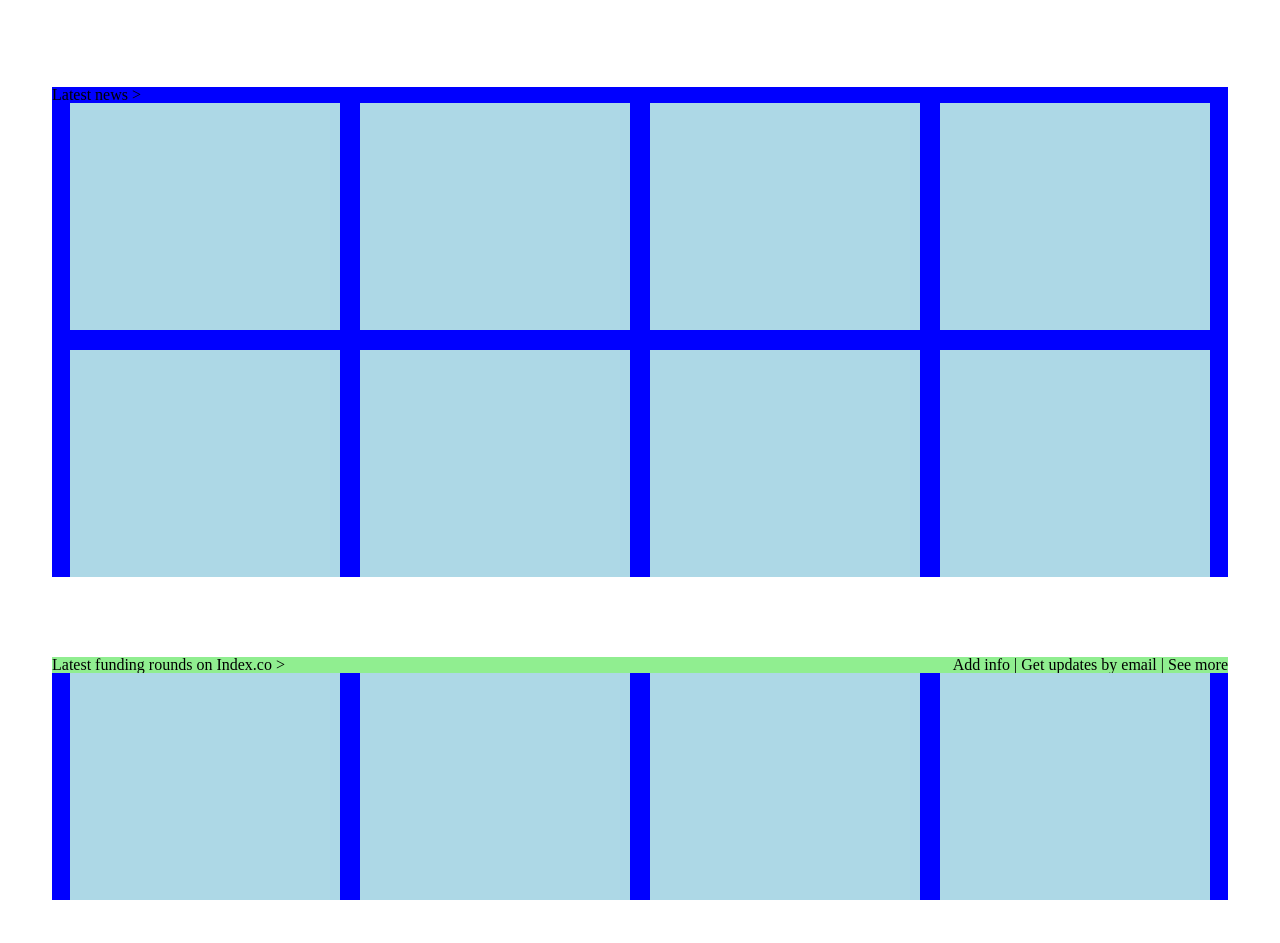
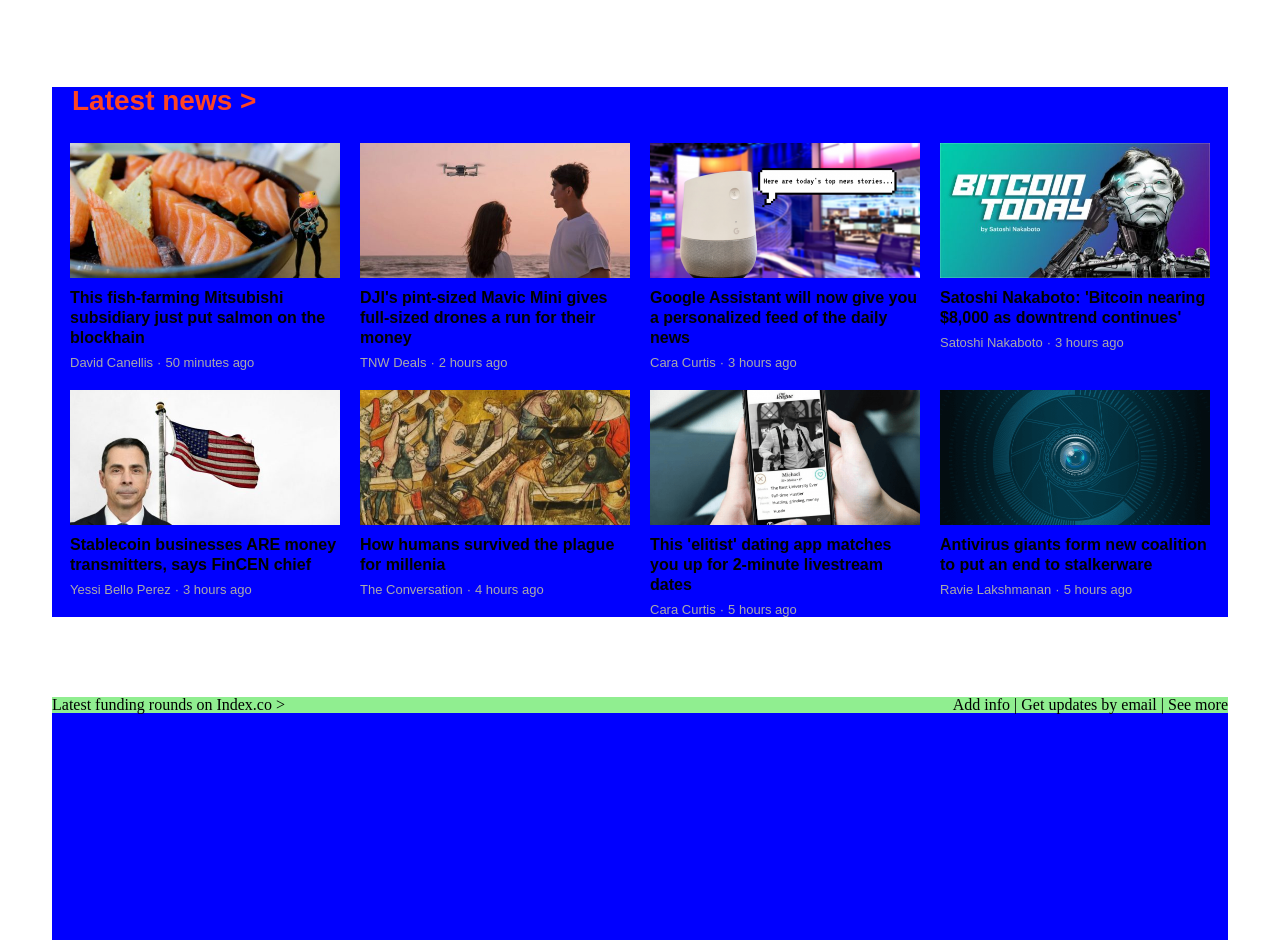
Before and after one commit to Cypher0/odin-responsive-design, a plain HTML site: page index.html in a window 1280 px wide. Shown: the part 637-1580 px from the top of the page. Drawn offline with Linux system fonts and the light colour scheme.

Commit message:
Latest section content finished

```diff
--- a/index.html
+++ b/index.html
@@ -85,16 +85,96 @@
         </article>
       </section>
       <section class="latest">
-        <h2>Latest news ></h2>
+        <a><h2>Latest news ></h2></a>
         <div class="latest-grid">
-          <div class="latest-item"></div>
-          <div class="latest-item"></div>
-          <div class="latest-item"></div>
-          <div class="latest-item"></div>
-          <div class="latest-item"></div>
-          <div class="latest-item"></div>
-          <div class="latest-item"></div>
-          <div class="latest-item"></div>
+          <div class="latest-item">
+            <a href="#"><img src="images/salmon.jpg"></a>
+            <a href="#">
+              <h4>
+                This fish-farming Mitsubishi subsidiary just put salmon on the blockhain
+              </h4>
+            </a>
+            <ul>
+              <li><a href="#">David Canellis</a></li>
+              <li>50 minutes ago</li>
+            </ul>
+          </div>
+          <div class="latest-item">
+            <a href="#"><img src="images/drone.jpg"></a>
+            <a href="#">
+              <h4>
+                DJI's pint-sized Mavic Mini gives full-sized drones a run for their money
+              </h4>
+            </a>
+            <ul>
+              <li><a href="#">TNW Deals</a></li>
+              <li>2 hours ago</li>
+            </ul>
+          </div>
+          <div class="latest-item">
+            <a href="#"><img src="images/google-assistant.png"></a>
+            <a href="#">
+              <h4>
+                Google Assistant will now give you a personalized feed of the daily news
+              </h4>
+            </a>
+            <ul>
+              <li><a href="#">Cara Curtis</a></li>
+              <li>3 hours ago</li>
+            </ul>
+          </div>
+          <div class="latest-item">
+            <a href="#"><img src="images/bitcoin.jpg"></a>
+            <a href="#">
+              <h4>Satoshi Nakaboto: 'Bitcoin nearing $8,000 as downtrend continues'</h4>
+            </a>
+            <ul>
+              <li><a href="#">Satoshi Nakaboto</a></li>
+              <li>3 hours ago</li>
+            </ul>
+          </div>
+          <div class="latest-item">
+            <a href="#"><img src="images/stablecoin.jpg"></a>
+            <a href="#">
+              <h4>Stablecoin businesses ARE money transmitters, says FinCEN chief</h4>
+            </a>
+            <ul>
+              <li><a href="#">Yessi Bello Perez</a></li>
+              <li>3 hours ago</li>
+            </ul>
+          </div>
+          <div class="latest-item">
+            <a href="#"><img src="images/plague.jpg"></a>
+            <a href="#">
+              <h4>How humans survived the plague for millenia</h4>
+            </a>
+            <ul>
+              <li><a href="#">The Conversation</a></li>
+              <li>4 hours ago</li>
+            </ul>
+          </div>
+          <div class="latest-item">
+            <a href="#"><img src="images/live-dating-app.png"></a>
+            <a href="#">
+              <h4>
+                This 'elitist' dating app matches you up for 2-minute livestream dates
+              </h4>
+            </a>
+            <ul>
+              <li><a href="#">Cara Curtis</a></li>
+              <li>5 hours ago</li>
+            </ul>
+          </div>
+          <div class="latest-item">
+            <a href="#"><img src="images/antivirus.png"></a>
+            <a href="#">
+              <h4>Antivirus giants form new coalition to put an end to stalkerware</h4>
+            </a>
+            <ul>
+              <li><a href="#">Ravie Lakshmanan</a></li>
+              <li>5 hours ago</li>
+            </ul>
+          </div>
         </div>
       </section>
       <section class="deals">
--- a/styles/style.css
+++ b/styles/style.css
@@ -291,6 +291,16 @@
   max-width: 1176px;
 }
 
+.latest a h2 {
+  margin-bottom: 28px;
+  margin-left: 20px;
+  color: #f42;
+  text-decoration: none;
+  font-family: sans-serif;
+  font-size: 28px;
+  font-weight: 700;
+}
+
 .latest-grid, .deals-grid, .latest-deals-grid {
   display: grid;
   grid-template-columns: repeat(4, 270px);
@@ -299,8 +309,49 @@
 }
 
 .latest-item, .deals-item {
-  background: lightblue;
   height: 227px;
+}
+
+.latest-item a img {
+  width: 100%;
+  max-height: 135px;
+}
+
+.latest-item a {
+  text-decoration: none;
+  color: #000;
+  font-family: sans-serif;
+  font-size: 16px;
+  font-weight: 700;
+  line-height: 20px;
+}
+
+.latest-item a h4 {
+  margin: 5px 0;
+}
+
+.latest-item ul li {
+  display: inline;
+  font-family: sans-serif;
+  font-size: 13px;
+  color: #aaa;
+}
+
+.latest-item ul li:first-child:after {
+  content: "\B7";
+  display: inline-block;
+  margin-left: 4px;
+}
+
+.latest-item ul li a {
+  text-decoration: none;
+  font-size: 13px;
+  font-weight: 400;
+  color: #aaa;
+}
+
+.latest-item ul li a:hover {
+  color: #555;
 }
 
 /* Deals */
```
Also changed, not shown: images/antivirus.png (added), images/bitcoin.jpg (added), images/drone.jpg (added), images/google-assistant.png (added), images/live-dating-app.png (added), images/plague.jpg (added), images/salmon.jpg (added), images/stablecoin.jpg (added).
